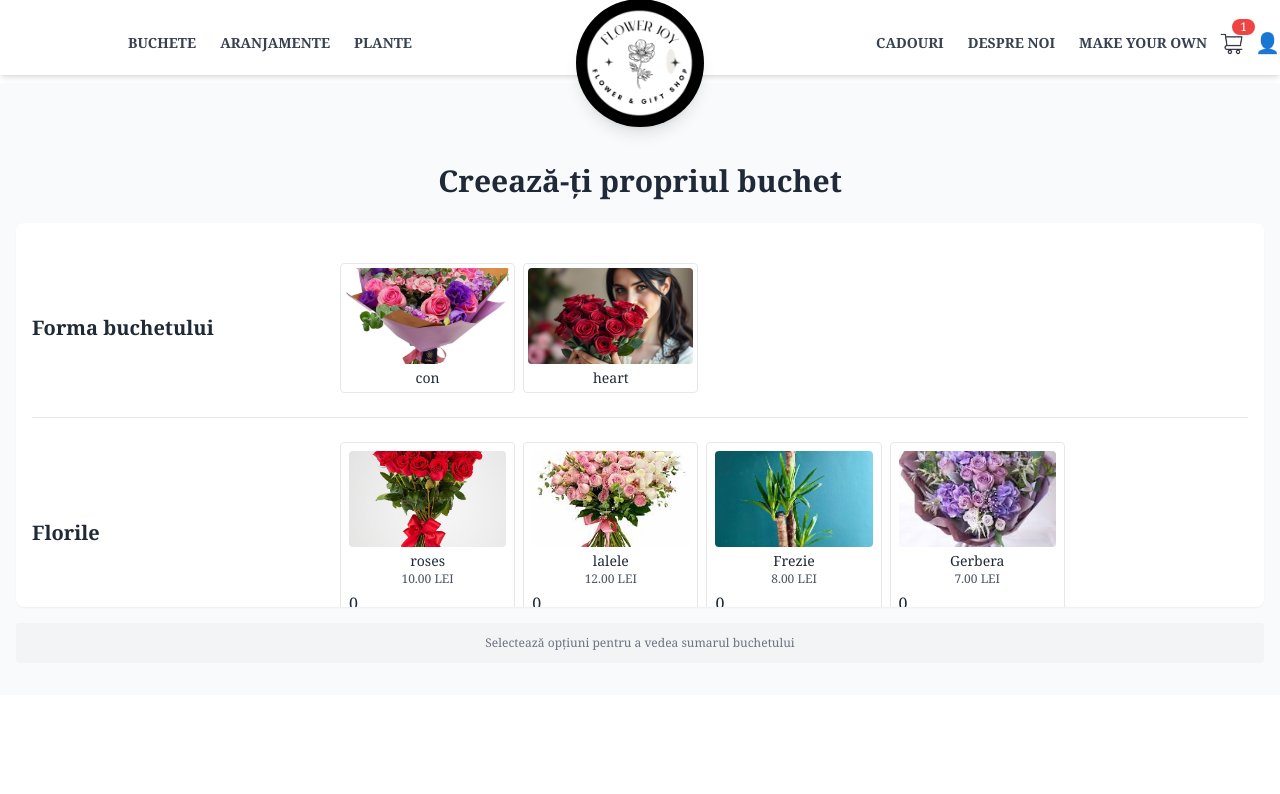
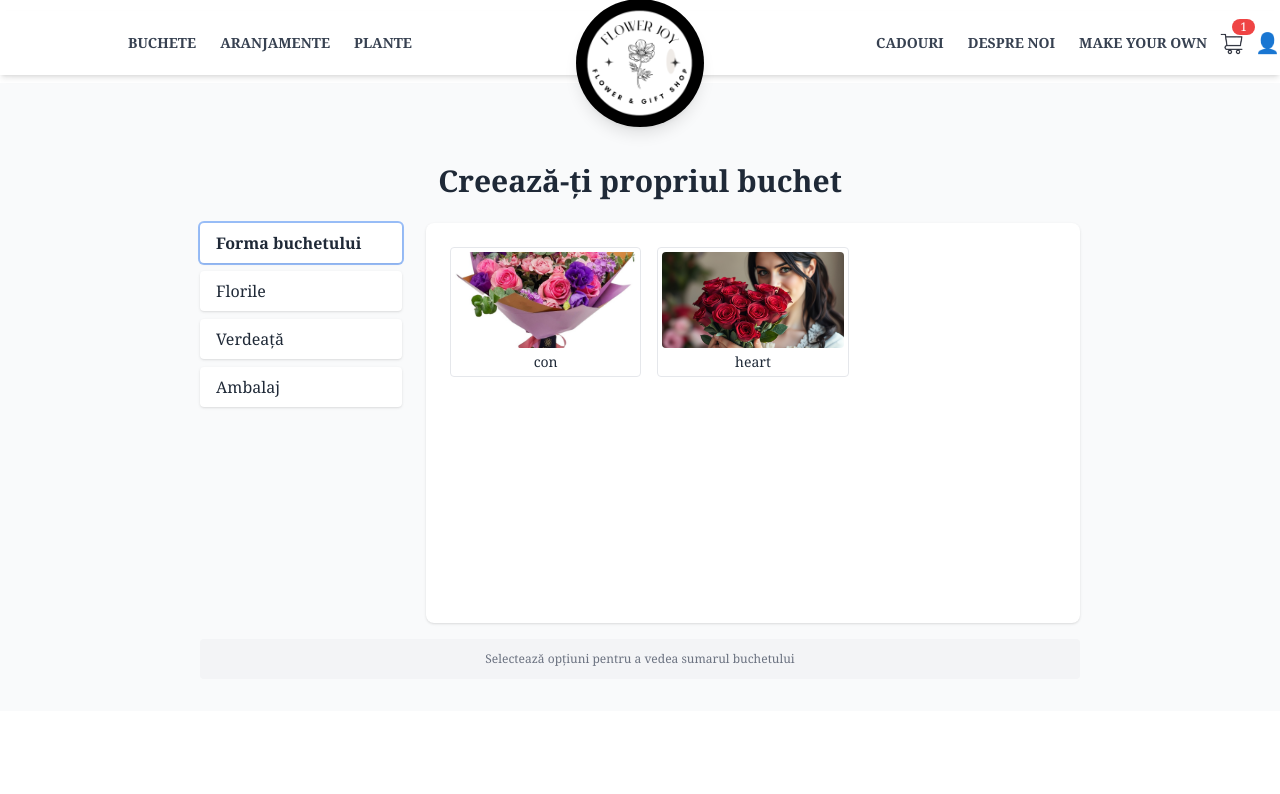
Before and after one commit to Biaescu25/Aplicatie-Web-pentru-gestionarea-unei-florarii-online, a Django app: page /custom-bouquet/ in a window 1280 px wide. Shown: the part 45-839 px from the top of the page. Run offline with Django 5.2, Linux system fonts and the light colour scheme; data comes from the database, SQL or seed files in the repository; both versions use the stored data as it was after the commit; some libraries are stand-ins or nearby versions.

Commit message:
improved the custom maker

```diff
--- a/Florarie/App/templates/base.html
+++ b/Florarie/App/templates/base.html
@@ -41,6 +41,22 @@
     .glass.active {
         left: 10%;
     }
+
+    /* Remove number input arrows */
+    input[type="number"]::-webkit-inner-spin-button,
+    input[type="number"]::-webkit-outer-spin-button {
+        -webkit-appearance: none;
+        margin: 0;
+    }
+
+    input[type="number"] {
+        -moz-appearance: textfield;
+    }
+
+    /* .bg-selected {
+        @apply bg-primary/10 ring-2 ring-primary font-semibold;
+    } */
+
 </style>
 
 <body class="bg-gray font-serif">
@@ -98,3 +114,55 @@ document.body.addEventListener('htmx:afterSwap', function (evt) {
 });
 
 </script>
+
+
+<script>
+
+    //script for make your own page
+    document.addEventListener("DOMContentLoaded", () => showStep("step-shape"));
+
+    function showStep(stepId) {
+        // Hide all steps
+        document.querySelectorAll('.step').forEach(step => {
+            step.classList.add('hidden');
+        });
+
+        // Show selected step
+        document.getElementById(stepId).classList.remove('hidden');
+
+        // Update button highlighting
+        document.querySelectorAll('.step-button').forEach(btn => {
+            btn.classList.remove('bg-primary/10', 'ring-2', 'ring-primary', 'font-semibold');
+        });
+
+        const activeBtn = document.querySelector(`[data-step-button="${stepId}"]`);
+        if (activeBtn) {
+            activeBtn.classList.add('bg-primary/10', 'ring-2', 'ring-primary', 'font-semibold');
+        }
+    }
+
+
+   function incrementValue(inputId) {
+        const input = document.getElementById(inputId);
+        const currentValue = parseInt(input.value);
+        const maxValue = parseInt(input.max);
+
+        if (input && currentValue < maxValue) {
+            input.value = currentValue + 1;
+            input.dispatchEvent(new Event('change', { bubbles: true }));
+        }
+    }
+
+    function decrementValue(inputId) {
+        const input = document.getElementById(inputId);
+        const currentValue = parseInt(input.value);
+        const minValue = parseInt(input.min);
+
+        if (input && currentValue > minValue) {
+            input.value = currentValue - 1;
+            input.dispatchEvent(new Event('change', { bubbles: true }));
+        }
+    }
+
+
+</script>
--- a/Florarie/App/templates/partials/custom_bouquet_builder.html
+++ b/Florarie/App/templates/partials/custom_bouquet_builder.html
@@ -1,23 +1,33 @@
 {% extends "base.html" %}
 
 {% block content %}
+
 <section class="py-8 bg-gray-50 mt-32">
-    <div class="container mx-auto px-4">
+    <div class="container mx-auto px-2 max-w-4xl">
         <h1 class="text-3xl font-bold mb-6 text-center text-primary mt-12">Creează-ți propriul buchet</h1>
 
+        <div class="grid grid-cols-12 gap-6">
+            <!-- Sidebar -->
+            <div class="col-span-3 space-y-2 sticky top-32">
+                <button type="button" data-step-button="step-shape" onclick="showStep('step-shape')" class="step-button block w-full text-left px-4 py-2 bg-white rounded shadow hover:bg-primary/10">Forma buchetului</button>
+                <button type="button" data-step-button="step-flowers" onclick="showStep('step-flowers')" class="step-button block w-full text-left px-4 py-2 bg-white rounded shadow hover:bg-primary/10">Florile</button>
+                <button type="button" data-step-button="step-greenery" onclick="showStep('step-greenery')" class="step-button block w-full text-left px-4 py-2 bg-white rounded shadow hover:bg-primary/10">Verdeață</button>
+                <button type="button" data-step-button="step-wrapping" onclick="showStep('step-wrapping')" class="step-button block w-full text-left px-4 py-2 bg-white rounded shadow hover:bg-primary/10">Ambalaj</button>
+            </div>
+
+            <!-- Content area -->
             <form id="bouquet-form"
                 hx-post="{% url 'create_custom_bouquet' %}"
                 hx-target="#summary"
                 hx-swap="innerHTML"
                 hx-trigger="change, keyup delay:300ms from:input, select"
-              class="space-y-6 bg-white p-4 rounded-lg shadow-sm overflow-y-auto max-h-96">
+                class="col-span-9 bg-white p-6 rounded-lg shadow overflow-y-auto h-[calc(2*12rem+1rem)]">
 
             {% csrf_token %}
 
-            <!-- SHAPE SELECTION -->
-            <div class="grid grid-cols-12 gap-4 items-center">
-                <h2 class="col-span-3 text-xl font-semibold text-secondary">Forma buchetului</h2>
-                <div class="col-span-9 grid grid-cols-3 md:grid-cols-5 gap-2">
+                <!-- SHAPE SECTION -->
+                <div id="step-shape" class="step hidden space-y-8">
+                    <div class="grid grid-cols-1 sm:grid-cols-2 md:grid-cols-3 gap-4">
                     {% for shape in shapes %}
                     <div class="relative">
                         <input type="radio" name="shape" value="{{ shape.id }}" id="shape_{{ shape.id }}" class="hidden peer" required>
@@ -31,31 +41,31 @@
                     {% endfor %}
                     </div>
                 </div>
-            <hr>
 
-            <!-- FLOWER SELECTION -->
-            <div class="grid grid-cols-12 gap-4 items-center">
-                <h2 class="col-span-3 text-xl font-semibold text-secondary">Florile</h2>
-                <div class="col-span-9 grid grid-cols-3 md:grid-cols-5 gap-2">
+                <!-- FLOWERS SECTION -->
+                <div id="step-flowers" class="step hidden">
+                    <div class="grid grid-cols-1 sm:grid-cols-2 md:grid-cols-3 gap-4">
                         {% for flower in flowers %}
                         <div class="border rounded p-2 hover:shadow transition">
                             <img src="{{ flower.image.url }}" alt="{{ flower.name }}" class="w-full h-24 object-cover rounded">
                             <div class="mt-1 text-center">
                                 <p class="text-sm font-medium">{{ flower.name }}</p>
                                 <p class="text-xs text-gray-600">{{ flower.price }} LEI</p>
-                                <input type="number" name="flower_{{ flower.id }}" min="0" max="10" value="0"
-                                       class="input input-bordered input-xs mt-1 w-full">
+                                <div class="flex items-center justify-center mt-2">
+                                    <button type="button" class="px-2 py-1 bg-gray-200 rounded-l hover:bg-gray-300" onclick="decrementValue('flower_{{ flower.id }}')">-</button>
+                                    <input type="number" name="flower_{{ flower.id }}" id="flower_{{ flower.id }}" min="0" max="20" value="0"
+                                           class="w-12 text-center border-t border-b border-gray-300 focus:outline-none">
+                                    <button type="button" class="px-2 py-1 bg-gray-200 rounded-r hover:bg-gray-300" onclick="incrementValue('flower_{{ flower.id }}')">+</button>
+                                </div>
                             </div>
                         </div>
                         {% endfor %}
                     </div>
                 </div>
-            <hr>
 
-            <!-- GREENERY SELECTION -->
-            <div class="grid grid-cols-12 gap-4 items-center">
-                <h2 class="col-span-3 text-xl font-semibold text-secondary">Verdeață</h2>
-                <div class="col-span-9 grid grid-cols-3 md:grid-cols-5 gap-2">
+                <!-- GREENERY SECTION -->
+                <div id="step-greenery" class="step hidden">
+                    <div class="grid grid-cols-1 sm:grid-cols-2 md:grid-cols-3 gap-4">
                     {% for green in greens %}
                     <div class="relative">
                         <input type="checkbox" name="greens" value="{{ green.id }}" id="green_{{ green.id }}" class="hidden peer">
@@ -69,12 +79,11 @@
                     {% endfor %}
                     </div>
                 </div>
-            <hr>
 
-            <!-- WRAPPING PAPER -->
-            <div class="grid grid-cols-12 gap-4 items-center">
-                <h2 class="col-span-3 text-xl font-semibold text-secondary">Ambalaj</h2>
-                <div class="col-span-9 grid grid-cols-3 md:grid-cols-5 gap-2">
+                <!-- WRAPPING SECTION -->
+                <div id="step-wrapping" class="step hidden">
+
+                    <div class="grid grid-cols-1 sm:grid-cols-2 md:grid-cols-3 gap-4">
                     {% for wrap in wrappings %}
                     <div class="relative">
                         <input type="radio" name="wrapping" value="{{ wrap.id }}" id="wrap_{{ wrap.id }}" class="hidden peer">
@@ -88,14 +97,15 @@
                     {% endfor %}
                     </div>
                 </div>
+            </form>
+        </div>
 
-        </form>
-
-        <!-- SUMMARY & SUBMIT -->
+        <!-- SUMMARY -->
         <div id="summary" class="mt-4 bg-gray-100 p-3 rounded">
-            <!-- HTMX will load the summary here -->
             <div class="text-gray-500 text-xs text-center">Selectează opțiuni pentru a vedea sumarul buchetului</div>
         </div>
     </div>
 </section>
+
+
 {% endblock %}
```
Also changed, not shown: Florarie/App/static/media/flowers/images_1.jpg (added), Florarie/App/static/media/flowers/whatsapp-image-2021-03-23-at-20.49.59-809a3bed6559356613ee1dd5ec8d16e4.jpeg (added), Florarie/App/static/media/greens/scheflera-planta-ghiveci-0263a7faf2bd3ae70718434c9aa23380.jpg (added), Florarie/App/static/media/greens/whatsapp-image-2021-04-02-at-11.46.08-9af4ba0848f06bddf83485fdf9a8954e.jpeg (added), Florarie/db.sqlite3. Lines whose indentation alone changed are shown as unchanged.
